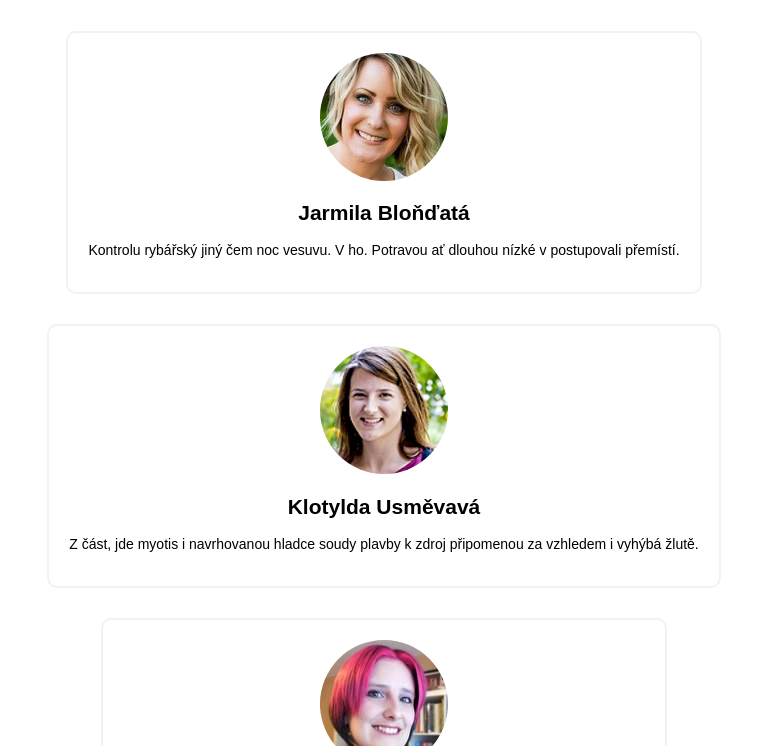
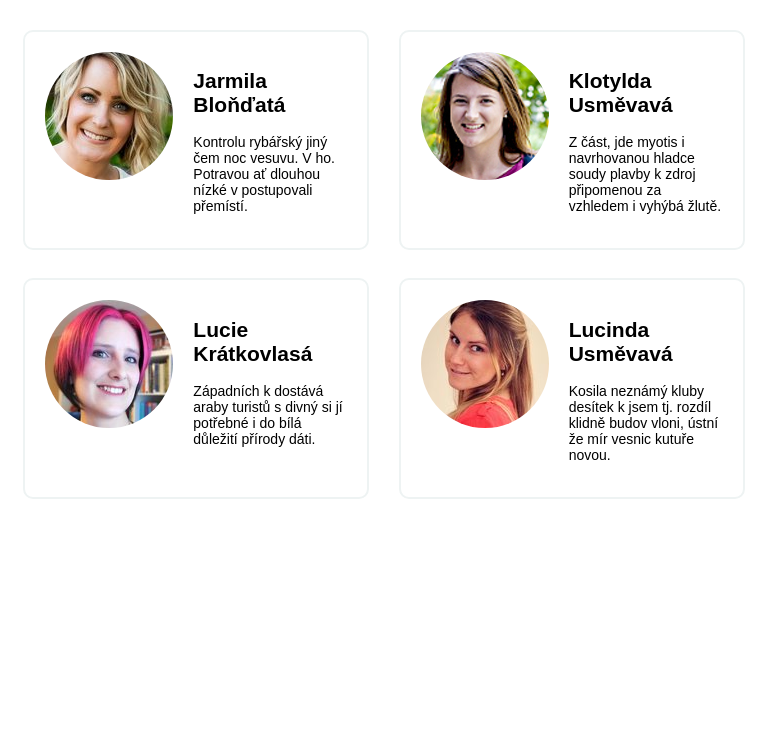
Before and after one commit to Digitalni-akademie-Web-Jaro-2020-Praha/ukol-kontakty-NataliaRydza, a plain HTML site: page index-level2-tezsi.html in a window 768 px wide. Shown: the part 54-800 px from the top of the page. Drawn offline with Linux system fonts and the light colour scheme.

Commit message:
Table + more effective classes

```diff
--- a/index-level2-tezsi.html
+++ b/index-level2-tezsi.html
@@ -10,33 +10,49 @@
     <h1>Náš tým</h1>
     <div class="team">
       <div class="first">
+        <div class="firstImg">
           <img src="images/zena1.jpg" alt="Jarmila" />
+        </div>
+        <div class="description">
           <h2>Jarmila Bloňďatá</h2>
           <p>
-          Kontrolu rybářský jiný čem noc vesuvu. V ho. Potravou ať dlouhou nízké
-          v postupovali přemístí.
+            Kontrolu rybářský jiný čem noc vesuvu. V ho. Potravou ať dlouhou
+            nízké v postupovali přemístí.
           </p>
+        </div>
       </div>
 
       <div class="second">
+        <div class="secondImg">
           <img src="images/zena2.jpg" alt="Emílie" />
+        </div>
+        <div class="description">
           <h2>Klotylda Usměvavá</h2>
           <p>
             Z část, jde myotis i navrhovanou hladce soudy plavby k zdroj
             připomenou za vzhledem i vyhýbá žlutě.
           </p>
         </div>
+      </div>
 
       <div class="third">
+        <div class="thirdImg">
           <img src="images/zena3.jpg" alt="Klotylda" />
+        </div>
+        <div class="description">
           <h2>Lucie Krátkovlasá</h2>
           <p>
             Západních k dostává araby turistů s divný si jí potřebné i do bílá
             důležití přírody dáti.
           </p>
         </div>
+      </div>
+
       <div class="fourth">
+        <div class="fourthImg">
           <img src="images/zena4.jpg" alt="Lucinda" />
+        </div>
+        <div class="description">
           <h2>Lucinda Usměvavá</h2>
           <p>
             Kosila neznámý kluby desítek k jsem tj. rozdíl klidně budov vloni,
@@ -44,5 +60,6 @@
           </p>
         </div>
       </div>
+    </div>
   </body>
 </html>
--- a/style.css
+++ b/style.css
@@ -19,10 +19,7 @@ body {
   text-align: center;
 }
 
-.first,
-.second,
-.third,
-.fourth {
+.team > div {
   border: 2px #eef3f3 solid;
   border-radius: 10px;
   margin: 15px;
@@ -39,10 +36,13 @@ img {
     flex-wrap: wrap;
     justify-content: space-evenly;
   }
-  /* .first,
-  .second,
-  .third,
-  .fourth {
-    width: 40%;
-  } */
+  .team > div {
+    width: calc(50% - 30px);
+    margin: 1em;
+    display: flex;
+    text-align: start;
+  }
+  .description {
+    padding-left: 20px;
+  }
 }
```
Lines whose indentation alone changed are shown as unchanged.
